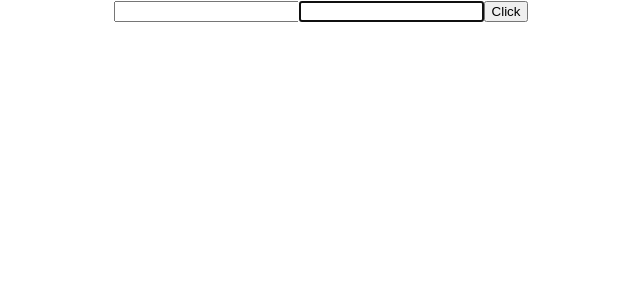
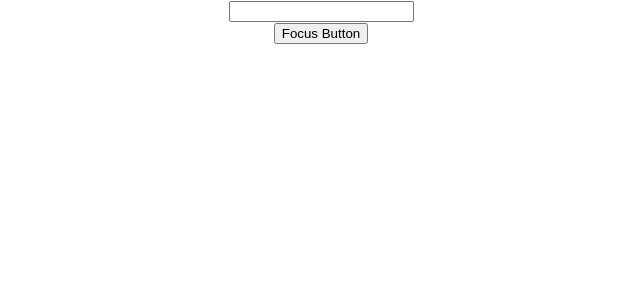
Before and after one commit to sigvant/codevolution-reactjs, a React (Create React App) app in the folder reactjstutorialvishwasl/: page / in a window 1280 px wide. Shown: the top 300 px of the page, without its empty margins (319-959 px from the left). Built offline with nearby package versions, Linux system fonts and the light colour scheme.

Commit message:
final refsinclass

```diff
--- a/reactjstutorialvishwasl/src/App.js
+++ b/reactjstutorialvishwasl/src/App.js
@@ -1,10 +1,11 @@
 import './App.css';
-import RefsDemo from './components/RefsDemo';
+import FocusInput from './components/FocusInput';
+// import RefsDemo from './components/RefsDemo';
 
 function App() {
   return (
     <div className="App">
-      <RefsDemo/>
+      <FocusInput/>
     </div>
   );
 }
--- /dev/null
+++ b/reactjstutorialvishwasl/src/components/FocusInput.js
@@ -0,0 +1,29 @@
+import React, { Component } from 'react'
+import Input from './Input'
+
+class FocusInput extends Component {
+
+    constructor(props) {
+        super(props)
+        this.componentRef = React.createRef()
+        this.state = {
+
+        }
+    }
+
+    clickHandler = () => {
+        this.componentRef.current.focusInput()
+    }
+
+
+    render() {
+        return (
+            <div>
+                <Input ref={this.componentRef} />
+                <button onClick={this.clickHandler}>Focus Button</button>
+            </div>
+        )
+    }
+}
+
+export default FocusInput
--- /dev/null
+++ b/reactjstutorialvishwasl/src/components/Input.js
@@ -0,0 +1,26 @@
+import React, { Component } from 'react'
+
+class Input extends Component {
+    constructor(props) {
+        super(props)
+        this.inputRef = React.createRef()
+
+        this.state = {
+
+        }
+    }
+
+    focusInput() {
+        this.inputRef.current.focus()
+    }
+
+    render() {
+        return (
+            <div>
+                <input type="text" ref={this.inputRef}/>
+            </div>
+        )
+    }
+}
+
+export default Input
```
